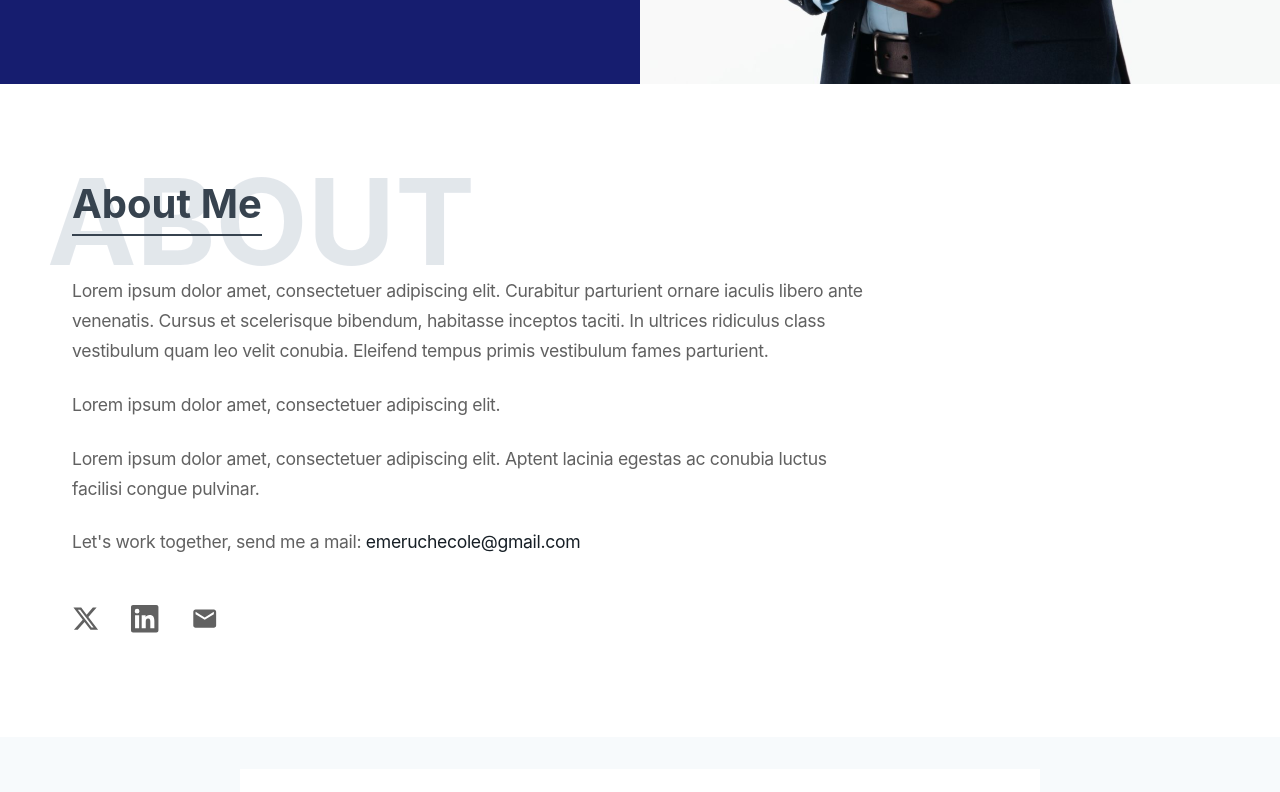
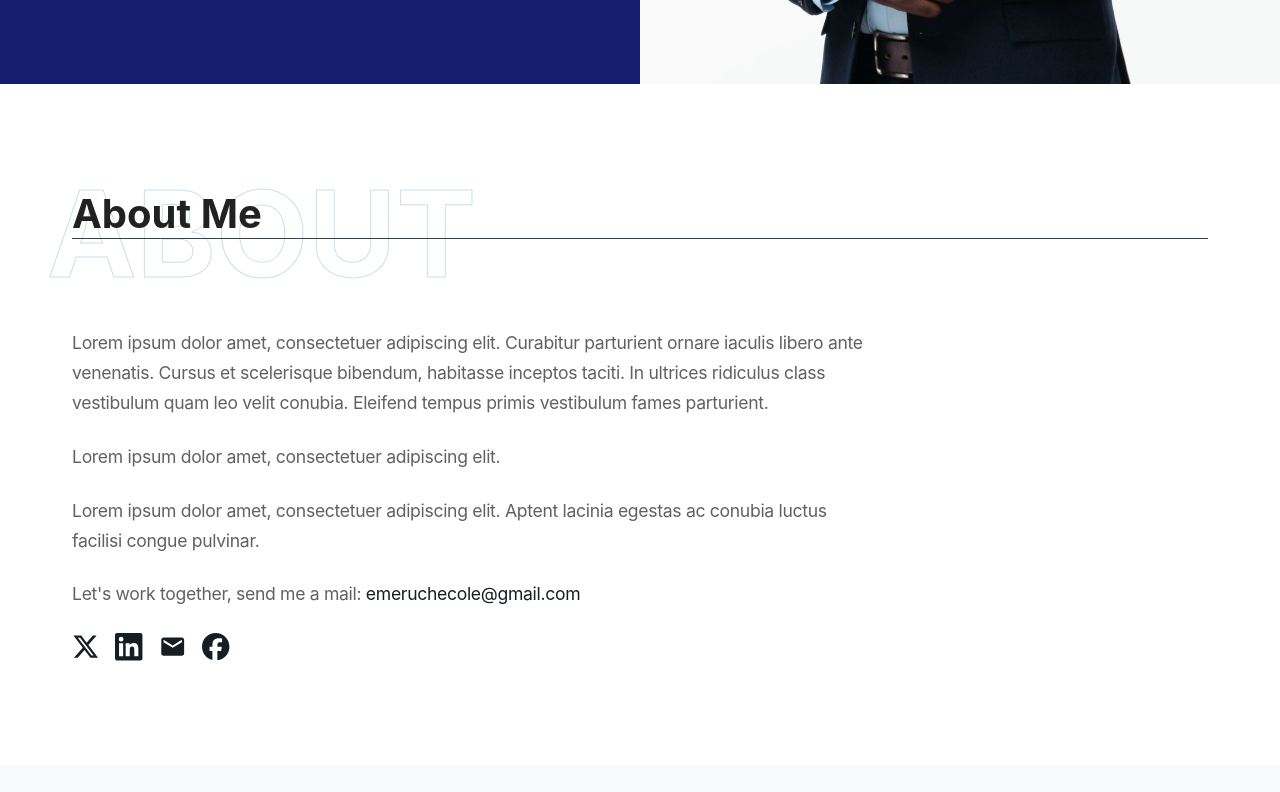
Before and after one commit to oxenprogrammer/bata-portfolio, a Next.js app in the folder client/: page / in a window 1280 px wide. Shown: the part 780-1572 px from the top of the page. Built offline with nearby package versions, Linux system fonts and the light colour scheme.

Commit message:
[home] refactor: Make sociall media links reusable

```diff
--- a/client/app/home/components/about.tsx
+++ b/client/app/home/components/about.tsx
@@ -1,86 +1,162 @@
 "use client";
-import React from 'react';
-import { Box, Container, Typography, Link } from '@mui/material';
-import { styled } from '@mui/system';
-import { EmailIcon, LinkedInIcon, TwitterIcon } from '@/app/shared/icons';
+import React from "react";
+import { Box, Container, Link, Typography } from "@mui/material";
+import { styled } from "@mui/system";
+import { motion } from "framer-motion";
+import {
+  EmailIcon,
+  FacebookIcon,
+  LinkedInIcon,
+  TwitterIcon,
+} from "@/app/shared/icons";
+import { SocialLink } from "@/app/shared/components";
 
 const AboutContainer = styled(Container)(({ theme }) => ({
-  position: 'relative',
+  position: "relative",
   padding: theme.spacing(12, 2),
-  overflow: 'hidden',
+  overflow: "hidden",
 }));
 
-const BackgroundText = styled(Typography)(({ theme }) => ({
-  position: 'absolute',
+const BackgroundText = styled(motion.div)(({ theme }) => ({
+  position: "absolute",
   top: theme.spacing(6),
   left: "7px",
-  fontSize: '120px',
+  fontSize: "120px",
   fontWeight: 700,
+  color: "transparent",
+  WebkitTextStroke: `1px ${theme.palette.blue[90]}`,
+  whiteSpace: "nowrap",
+  userSelect: "none",
   opacity: 0.2,
-  color: theme.palette.gray[60],
-  whiteSpace: 'nowrap',
-  userSelect: 'none',
-  '@media (max-width: 600px)': {
-    fontSize: '80px',
+  "@media (max-width: 600px)": {
+    fontSize: "80px",
     left: 0,
     top: "70px",
   },
 }));
 
-const Title = styled(Typography)(({ theme }) => ({
-  fontSize: '2.5rem',
+const TitleWrapper = styled(Box)(({ theme }) => ({
+  position: "relative",
+  width: "100%",
+  marginBottom: theme.spacing(8),
+  paddingBottom: theme.spacing(2),
+  "&::after": {
+    content: '""',
+    position: "absolute",
+    bottom: 0,
+    left: 0,
+    top: "58px",
+    width: "100%",
+    height: "1px",
+    backgroundColor: theme.palette.gray[90],
+    "@media (max-width: 600px)": {
+      top: "44px",
+    },
+  },
+}));
+
+const Title = styled(motion.h2)(({ theme }) => ({
+  fontSize: "2.5rem",
   fontWeight: 700,
-  marginBottom: theme.spacing(6),
-  position: 'relative',
-  display: 'inline-block',
-  color: theme.palette.gray[90],
-  '&::after': {
-    content: '""',
-    position: 'absolute',
-    bottom: '-8px',
-    left: 0,
-    width: '100%',
-    height: '2px',
-    backgroundColor: theme.palette.gray[90],
-  },
-  '@media (max-width: 600px)': {
-    fontSize: '2rem',
+  color: theme.palette.grey[900],
+  margin: 0,
+  "@media (max-width: 600px)": {
+    fontSize: "2rem",
   },
 }));
 
 const ContentText = styled(Typography)(({ theme }) => ({
-  fontSize: '1.1rem',
+  fontSize: "1.1rem",
   lineHeight: 1.7,
   color: theme.palette.grey[700],
   marginBottom: theme.spacing(3),
-  maxWidth: '800px',
+  maxWidth: "800px",
 }));
 
-const SocialLinks = styled(Box)(({ theme }) => ({
-  display: 'flex',
-  gap: theme.spacing(4),
-  marginTop: theme.spacing(6),
-}));
-
-const SocialIcon = styled(Link)(({ theme }) => ({
-  color: theme.palette.grey[700],
-  transition: 'color 0.2s ease-in-out',
-  '&:hover': {
-    color: theme.palette.primary.main,
-  },
-}));
+const socialLinks = [
+  { icon: <TwitterIcon />, href: "https://twitter.com/bata" },
+  { icon: <LinkedInIcon />, href: "https://linkedin.com/in/bata" },
+  { icon: <EmailIcon />, href: "mailto:contact@bata.com" },
+  { icon: <FacebookIcon />, href: "mailto:contact@bata.com" },
+];
 
 const AboutSection = () => {
+  const [isVisible, setIsVisible] = React.useState(false);
+  const sectionRef = React.useRef(null);
+
+  React.useEffect(() => {
+    const observer = new IntersectionObserver(
+      ([entry]) => {
+        setIsVisible(entry.isIntersecting);
+      },
+      { threshold: 0.3 }
+    );
+
+    if (sectionRef.current) {
+      observer.observe(sectionRef.current);
+    }
+
+    const currentRef = sectionRef.current;
+    return () => {
+      if (currentRef) {
+        observer.unobserve(currentRef);
+      }
+    };
+  }, []);
+
+  const backgroundTextVariants = {
+    hidden: { opacity: 0, x: -100 },
+    visible: {
+      opacity: 0.2,
+      x: 0,
+      transition: {
+        duration: 0.8,
+        ease: "easeOut",
+      },
+    },
+  };
+
+  const titleVariants = {
+    hidden: { opacity: 0, y: 30 },
+    visible: {
+      opacity: 1,
+      y: 0,
+      transition: {
+        duration: 0.6,
+        ease: "easeOut",
+        delay: 0.2,
+      },
+    },
+  };
+
   return (
-    <Box component="section" sx={{ backgroundColor: 'white' }}>
+    <Box component="section" sx={{ backgroundColor: "white" }} ref={sectionRef}>
       <AboutContainer maxWidth="lg">
-        <BackgroundText>ABOUT</BackgroundText>
+        <BackgroundText
+          initial="hidden"
+          animate={isVisible ? "visible" : "hidden"}
+          variants={backgroundTextVariants}
+        >
+          ABOUT
+        </BackgroundText>
 
-        <Box sx={{ position: 'relative', zIndex: 1 }}>
-          <Title variant="h2">About Me</Title>
+        <Box sx={{ position: "relative", zIndex: 1 }}>
+          <TitleWrapper>
+            <Title
+              initial="hidden"
+              animate={isVisible ? "visible" : "hidden"}
+              variants={titleVariants}
+            >
+              About Me
+            </Title>
+          </TitleWrapper>
 
           <ContentText>
-            Lorem ipsum dolor amet, consectetuer adipiscing elit. Curabitur parturient ornare iaculis libero ante venenatis. Cursus et scelerisque bibendum, habitasse inceptos taciti. In ultrices ridiculus class vestibulum quam leo velit conubia. Eleifend tempus primis vestibulum fames parturient.
+            Lorem ipsum dolor amet, consectetuer adipiscing elit. Curabitur
+            parturient ornare iaculis libero ante venenatis. Cursus et
+            scelerisque bibendum, habitasse inceptos taciti. In ultrices
+            ridiculus class vestibulum quam leo velit conubia. Eleifend tempus
+            primis vestibulum fames parturient.
           </ContentText>
 
           <ContentText>
@@ -88,34 +164,39 @@ const AboutSection = () => {
           </ContentText>
 
           <ContentText>
-            Lorem ipsum dolor amet, consectetuer adipiscing elit. Aptent lacinia egestas ac conubia luctus facilisi congue pulvinar.
+            Lorem ipsum dolor amet, consectetuer adipiscing elit. Aptent lacinia
+            egestas ac conubia luctus facilisi congue pulvinar.
           </ContentText>
 
           <ContentText>
-            Let&apos;s work together, send me a mail:{' '}
+            Let&apos;s work together, send me a mail:{" "}
             <Link
               href="mailto:emeruchecole@gmail.com"
               sx={{
-                color: 'primary.main',
-                textDecoration: 'none',
-                '&:hover': { textDecoration: 'underline' }
+                color: "primary.main",
+                textDecoration: "none",
+                "&:hover": { textDecoration: "underline" },
               }}
             >
               emeruchecole@gmail.com
             </Link>
           </ContentText>
 
-          <SocialLinks>
-            <SocialIcon href="https://twitter.com" target="_blank" rel="noopener noreferrer">
-              <TwitterIcon />
-            </SocialIcon>
-            <SocialIcon href="https://linkedin.com" target="_blank" rel="noopener noreferrer">
-              <LinkedInIcon />
-            </SocialIcon>
-            <SocialIcon href="mailto:emeruchecole@gmail.com">
-              <EmailIcon />
-            </SocialIcon>
-          </SocialLinks>
+          <Box
+            sx={{
+              display: "flex",
+              gap: 2,
+              justifyContent: "flex-start",
+              marginLeft: {
+                xs: "",
+                sm: "auto",
+              },
+            }}
+          >
+            {socialLinks.map((link, index) => (
+              <SocialLink key={index} href={link.href} icon={link.icon} />
+            ))}
+          </Box>
         </Box>
       </AboutContainer>
     </Box>
--- a/client/app/layout/footer.tsx
+++ b/client/app/layout/footer.tsx
@@ -10,6 +10,7 @@ import {
   LinkedInIcon,
   TwitterIcon,
 } from "../shared/icons";
+import { SocialLink } from "../shared/components";
 
 const StyledFooter = styled("footer")(({ theme }) => ({
   position: "relative",
@@ -18,15 +19,6 @@ const StyledFooter = styled("footer")(({ theme }) => ({
   mt: "auto",
   padding: theme.spacing(4, 0),
   backgroundColor: theme.palette.gray[10],
-}));
-
-const SocialLink = styled(Link)(({ theme }) => ({
-  color: theme.palette.primary.main,
-  textDecoration: "none",
-  transition: "color 0.2s ease-in-out",
-  "&:hover": {
-    color: "#4DB6AC",
-  },
 }));
 
 const NewsletterInput = styled("input")(({ theme }) => ({
@@ -55,7 +47,6 @@ const SubscribeButton = styled("button")(({ theme }) => ({
   },
 }));
 
-const Footer: React.FC = () => {
 const socialLinks = [
   { icon: <TwitterIcon />, href: "https://twitter.com/bata" },
   { icon: <LinkedInIcon />, href: "https://linkedin.com/in/bata" },
@@ -63,7 +54,7 @@ const Footer: React.FC = () => {
   { icon: <FacebookIcon />, href: "mailto:contact@bata.com" },
 ];
 
-  return (
+const Footer: React.FC = () => (
     <StyledFooter>
       <Container maxWidth="lg">
         {/* Newsletter Section */}
@@ -172,17 +163,13 @@ const Footer: React.FC = () => {
               <SocialLink
                 key={index}
                 href={link.href}
-                target="_blank"
-                rel="noopener noreferrer"
-              >
-                {link.icon}
-              </SocialLink>
+                icon={link.icon}
+              />
             ))}
           </Box>
         </Box>
       </Container>
     </StyledFooter>
   );
-};
 
 export default Footer;
--- /dev/null
+++ b/client/app/shared/components/index.ts
@@ -0,0 +1 @@
+export { SocialLink } from "./social-media-link";
--- /dev/null
+++ b/client/app/shared/components/social-media-link.tsx
@@ -0,0 +1,25 @@
+import { styled } from "@mui/system";
+import Link from "next/link";
+import { ReactNode } from "react";
+
+interface SocialLinkProps {
+  href: string;
+  icon: ReactNode;
+}
+
+const StyledLink = styled(Link)(({ theme }) => ({
+  color: theme.palette.primary.main,
+  textDecoration: "none",
+  transition: "color 0.2s ease-in-out",
+  "&:hover": {
+    color: "#4DB6AC",
+  },
+}));
+
+export const SocialLink = ({ href, icon }: SocialLinkProps) => {
+  return (
+    <StyledLink href={href} target="_blank" rel="noopener noreferrer">
+      {icon}
+    </StyledLink>
+  );
+};
--- a/client/package.json
+++ b/client/package.json
@@ -14,6 +14,7 @@
     "@fontsource/roboto": "^5.1.0",
     "@mui/icons-material": "^6.1.4",
     "@mui/material": "^6.1.1",
+    "framer-motion": "^11.11.10",
     "next": "14.2.13",
     "react": "^18",
     "react-dom": "^18"
```
Also changed, not shown: 1 other file (tests, documents, lock files or other folders). Lines whose indentation alone changed are shown as unchanged.
